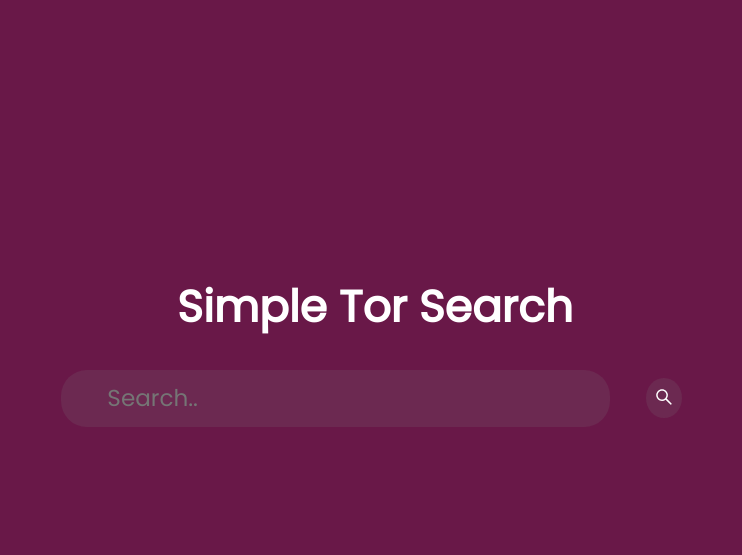
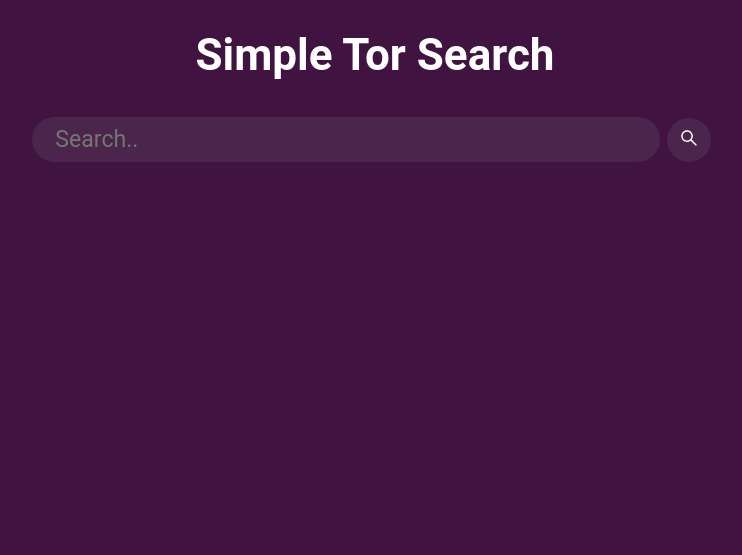
Before and after one commit to noob3911/tormag, a website: page public/index.html in a window 1280 px wide. Shown: the whole page, without its empty margins (265-1007 px from the left). Drawn offline with Linux system fonts and the light colour scheme.

Commit message:
Initial Commit

```diff
--- a/public/index.html
+++ b/public/index.html
@@ -10,7 +10,7 @@
 	<div class="container">
 		<h1>Simple Tor Search</h1>
 		<div style="width:200px; font-size: 25px; margin:0 auto; color: green;" id="mgloading"></div>
-		<div class="formtb search" >
+		<div class="formtb" >
 			<form id="form" class="mb-3">
 				<div class="search">
 					<input type="text" class="search-bar" placeholder="Search..">
@@ -25,7 +25,7 @@
 			</form>
 		</div>
 		<br>
-		<div class="title card">
+		<div class="title ">
 			<br>
 			<div class="magnet">
 				<br>
--- a/public/style.css
+++ b/public/style.css
@@ -1,42 +1,30 @@
-@import url('https://fonts.googleapis.com/css2?family=Poppins&display=swap');
+
 body{
-  height: 100vh;
-  font-family: 'Poppins', sans-serif;
+  background-color: #411341;
+  color:white;
+  font-family:Roboto,Open Sans ;
+  font-size: 22px;
+}
+.container h1{
+  text-align: center;
+  color:white;
+}
+a{
+  color:yellow;
+}
+
+.search {
   display: flex;
   align-items: center;
   justify-content: center;
-  font-size: 22px;
-  background-color: #691848;
-  margin:0;
-}
-
-
-.search {
-  margin-top: 1.4em;
-  display: flex;
-  align-items: center;
-  justify-content: center;
-}
-
-input.search-bar {
-  border: none;
-  outline: none;
-  padding: 0.5em 2em;
-  border-radius: 26px;
-  background: #7c7c7c2b;
-  color: white;
-  font-family: inherit;
-  font-size: 105%;
-  margin-right: 1.3em;
-  width: calc(100% - 90px);
 }
 
 button {
   margin: 0.5em;
   border-radius: 50%;
   border: none;
-  height: 40px;
-  width: 40px;
+  height: 44px;
+  width: 44px;
   outline: none;
   background: #7c7c7c2b;
   color: white;
@@ -44,29 +32,18 @@ button {
   transition: 0.2s ease-in-out;
 }
 
-a{
-  color:yellow;
+input.search-bar {
+  border: none;
+  outline: none;
+  padding: 0.4em 1em;
+  border-radius: 24px;
+  background: #7c7c7c2b;
+  color: white;
+  font-family: inherit;
+  font-size: 105%;
+  width: calc(50% - 50px);
 }
 
-
-.container {
-  z-index: 1;
-  width: auto;
-  height: auto;
-  margin: auto;
-  border-radius: 24px;
-  /*background: #000000d0;*/
-  color: white;
-  padding: 2%;
-  /*box-shadow: 0px 10px 6px -8px rgba(0,0,0,0.75);*/
+button:hover {
+  background: #7c7c7c6b;
 }
-
-.container h1 {
-  margin: auto;
-  color: white;
-  text-align: center;
-}
-.container .formtb {
-  margin: auto;
-  text-align: center;
-}
```
